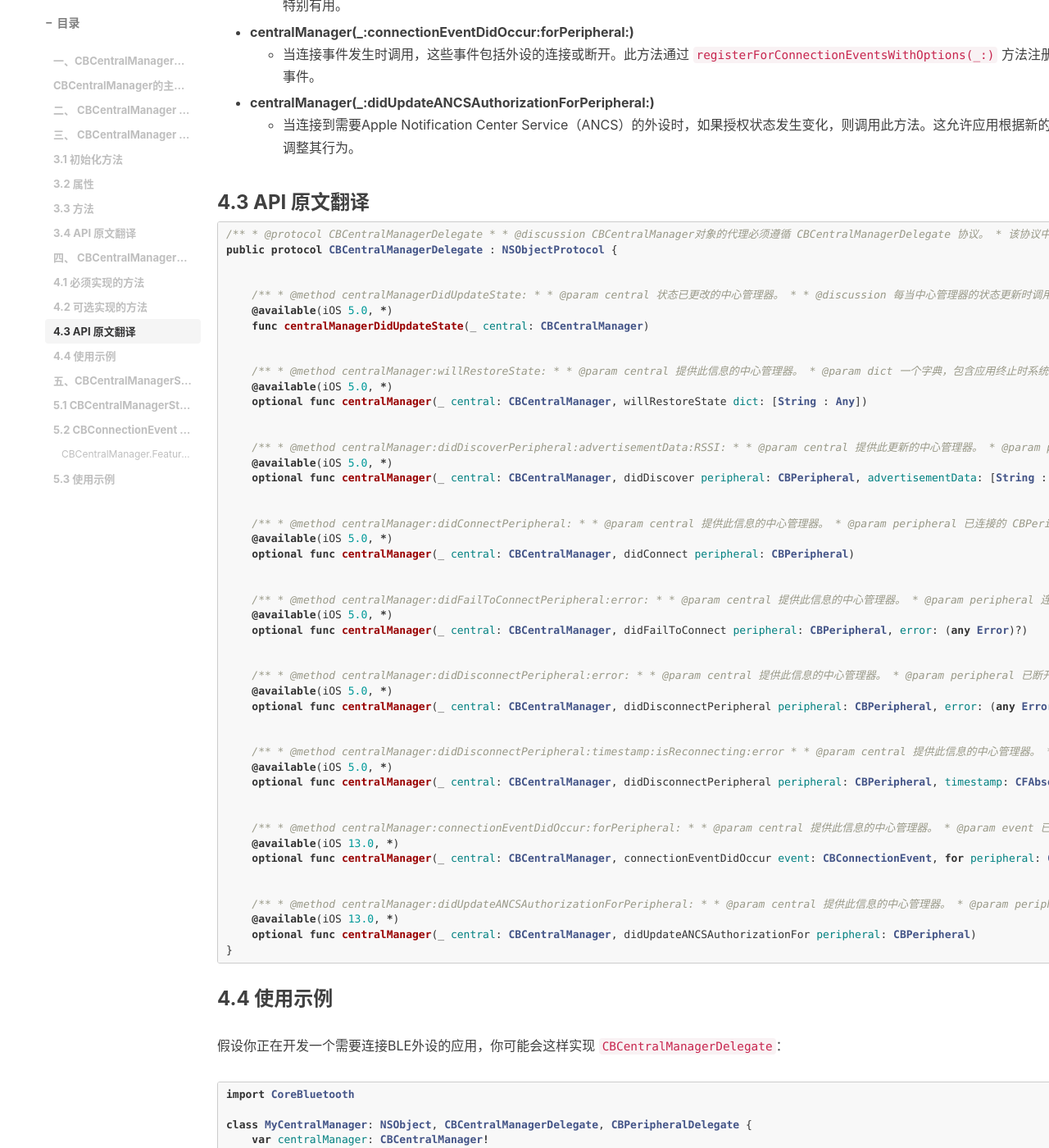
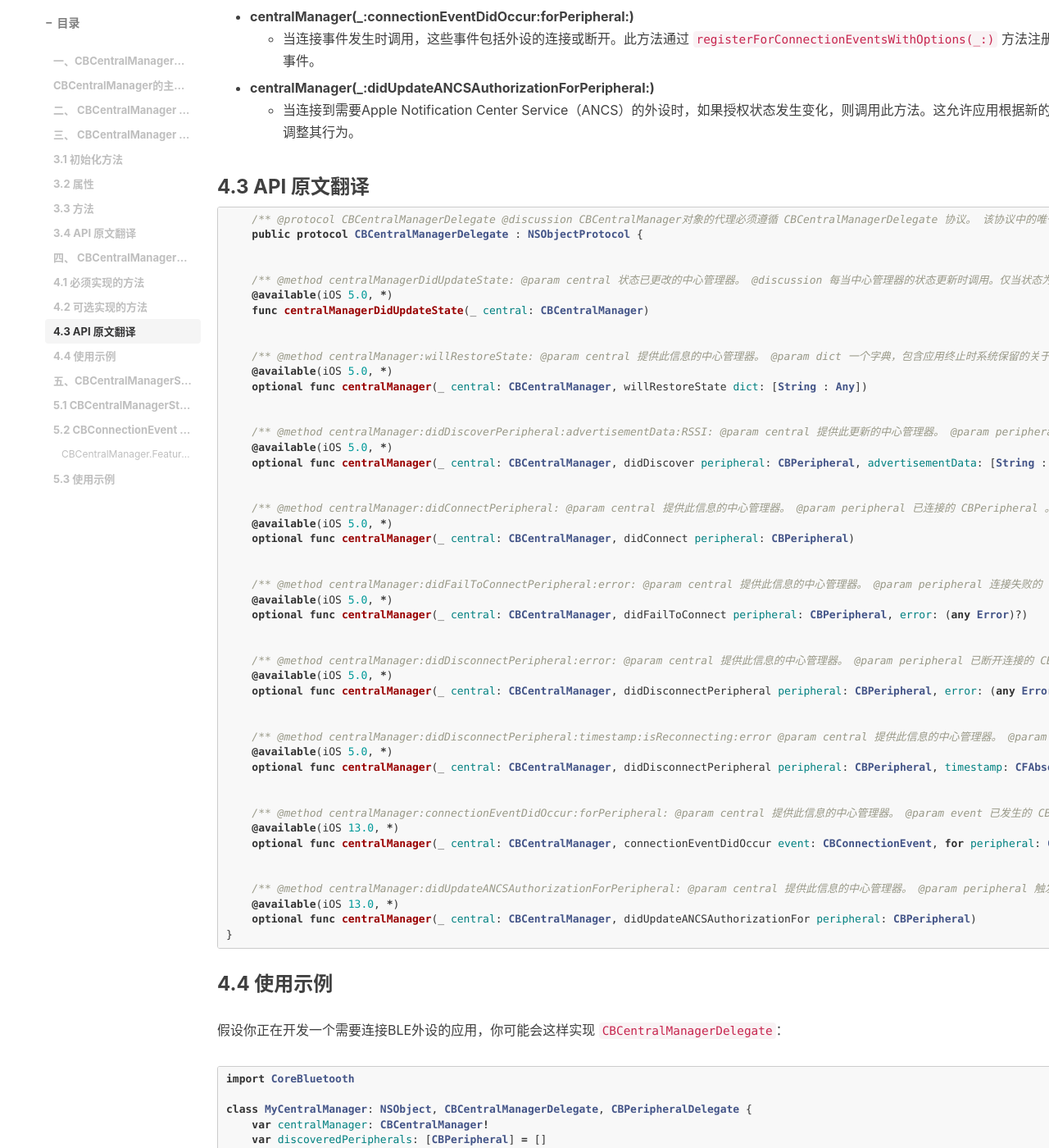
Before and after one commit to BuddyLiu/docs, a Jekyll site: the page built from _posts/202407/2024-07-30-01-Swift中的CBCentralManager技术详解.md, in a window 1280 px wide and 1400 px high, scrolled down 5114 px. Shown: the whole window at 82% size. Built offline with Jekyll 4.4.1, drawn with Linux system fonts in a browser that asks for light colours; nearby versions of some CDN libraries; comment, search, counter and statistics services are not loaded; some of the changed text lies outside the part shown.

Commit message:
修改格式

````diff
--- a/_posts/202407/2024-07-30-01-Swift中的CBCentralManager技术详解.md
+++ b/_posts/202407/2024-07-30-01-Swift中的CBCentralManager技术详解.md
@@ -126,187 +126,144 @@ centralManager.registerForConnectionEvents(options: [CBConnectionEventMatchingOp
 ### 3.4 API 原文翻译
 
 ```swift
-/**
- *  @class CBCentralManager
- *
- *  @discussion 蓝牙中心角色的入口点。仅当中心管理器的状态为 CBCentralManagerStatePoweredOn 时，才应发出命令。
- *
+    /**
+     @class CBCentralManager
+ @discussion 蓝牙中心角色的入口点。仅当中心管理器的状态为 CBCentralManagerStatePoweredOn 时，才应发出命令。
  */
-@available(iOS 5.0, *)
-open class CBCentralManager : CBManager {
-
+    @available(iOS 5.0, *)
+    open class CBCentralManager : CBManager {
 
     /**
-     *  @property delegate
-     *
-     *  @discussion 代理对象，将接收中心角色事件。
-     *
+     @property delegate
+     @discussion 代理对象，将接收中心角色事件。
      */
     weak open var delegate: (any CBCentralManagerDelegate)?
 
 
     /**
-     *  @property isScanning
-     *
-     *  @discussion 中心设备当前是否在扫描。
-     *
+     @property isScanning
+     @discussion 中心设备当前是否在扫描。
      */
     @available(iOS 9.0, *)
     open var isScanning: Bool { get }
 
 
     /**
-     *  @method supports
-     *
-     *  @param features	要检查支持的一个或多个特性。
-     *
-     *  @discussion     返回一个布尔值，表示是否支持提供的特性。
-     *
+     @method supports
+     @param features	要检查支持的一个或多个特性。
+     @discussion     返回一个布尔值，表示是否支持提供的特性。
      */
     @available(iOS 13.0, *)
     open class func supports(_ features: CBCentralManager.Feature) -> Bool
 
 
     /**
-     *  @method init
-     *
-     *  @discussion 便利初始化方法。
-     *
+     @method init
+     @discussion 便利初始化方法。
      */
     public convenience init()
 
 
     /**
-     *  @method initWithDelegate:queue:
-     *
-     *  @param delegate 接收中心角色事件的代理。
-     *  @param queue    事件将分发的dispatch队列。如果为nil，则使用主队列。
-     *
-     *  @discussion     初始化调用。中心角色的事件将在提供的队列上分发。
-     *
+     @method initWithDelegate:queue:
+     @param delegate 接收中心角色事件的代理。
+     @param queue    事件将分发的dispatch队列。如果为nil，则使用主队列。
+     @discussion     初始化调用。中心角色的事件将在提供的队列上分发。
      */
     public convenience init(delegate: (any CBCentralManagerDelegate)?, queue: dispatch_queue_t?)
 
 
     /**
-     *  @method initWithDelegate:queue:options:
-     *
-     *  @param delegate 接收中心角色事件的代理。
-     *  @param queue    事件将分发的dispatch队列。如果为nil，则使用主队列。
-     *  @param options  一个可选字典，指定管理器的选项。
-     *
-     *  @discussion     初始化调用。中心角色的事件将在提供的队列上分发。
-     *
-     *	@seealso		CBCentralManagerOptionShowPowerAlertKey
-     *	@seealso		CBCentralManagerOptionRestoreIdentifierKey
-     *
+     @method initWithDelegate:queue:options:
+     @param delegate 接收中心角色事件的代理。
+     @param queue    事件将分发的dispatch队列。如果为nil，则使用主队列。
+     @param options  一个可选字典，指定管理器的选项。
+     @discussion     初始化调用。中心角色的事件将在提供的队列上分发。
+     @@seealso		CBCentralManagerOptionShowPowerAlertKey
+     @seealso		CBCentralManagerOptionRestoreIdentifierKey
      */
     @available(iOS 7.0, *)
     public init(delegate: (any CBCentralManagerDelegate)?, queue: dispatch_queue_t?, options: [String : Any]? = nil)
 
 
     /**
-     *  @method retrievePeripheralsWithIdentifiers:
-     *
-     *  @param identifiers	一个 NSUUID 对象的列表。
-     *
-     *  @discussion			尝试根据对应的 identifiers 检索 CBPeripheral 对象。
-     *
-     *	@return				一个 CBPeripheral 对象的列表。
-     *
+     @method retrievePeripheralsWithIdentifiers:
+     @param identifiers	一个 NSUUID 对象的列表。
+     @discussion			尝试根据对应的 identifiers 检索 CBPeripheral 对象。
+     @@return				一个 CBPeripheral 对象的列表。
      */
     @available(iOS 7.0, *)
     open func retrievePeripherals(withIdentifiers identifiers: [UUID]) -> [CBPeripheral]
 
 
     /**
-     *  @method retrieveConnectedPeripheralsWithServices
-     *
-     *  @discussion 检索所有已连接到系统并实现 serviceUUIDs 中列出的任何服务的外设。
-     *				请注意，此集合可能包括由其他应用程序连接的外设，这些外设需要通过{@link connectPeripheral:options:}在本地连接后才能使用。
-     *
-     *	@return		一个 CBPeripheral 对象的列表。
-     *
+     @method retrieveConnectedPeripheralsWithServices
+     @discussion 检索所有已连接到系统并实现 serviceUUIDs 中列出的任何服务的外设。
+     				请注意，此集合可能包括由其他应用程序连接的外设，这些外设需要通过{@link connectPeripheral:options:}在本地连接后才能使用。
+     @@return		一个 CBPeripheral 对象的列表。
      */
     @available(iOS 7.0, *)
     open func retrieveConnectedPeripherals(withServices serviceUUIDs: [CBUUID]) -> [CBPeripheral]
 
 
     /**
-     *  @method scanForPeripheralsWithServices:options:
-     *
-     *  @param serviceUUIDs 一个 CBUUID 对象的列表，表示要扫描的服务。
-     *  @param options      一个可选字典，指定扫描选项。
-     *
-     *  @discussion         开始扫描广播任何 serviceUUIDs 中列出的服务的外设。虽然强烈不推荐，但如果 serviceUUIDs 为 nil ，将返回所有发现的外设。
-     *                      如果中心设备已经在使用不同的 serviceUUIDs 或 options 进行扫描，则提供的参数将替换它们。
-     *                      已指定 bluetooth-central 后台模式的应用程序允许在后台进行扫描，但有两个限制：扫描必须指定 serviceUUIDs 中的一个或多个服务类型，
-     *                      并且会忽略 CBCentralManagerScanOptionAllowDuplicatesKey 扫描选项。
-     *
-     *  @see                centralManager:didDiscoverPeripheral:advertisementData:RSSI:
-     *  @seealso            CBCentralManagerScanOptionAllowDuplicatesKey
-     *	@seealso			CBCentralManagerScanOptionSolicitedServiceUUIDsKey
-     *
+     @method scanForPeripheralsWithServices:options:
+     @param serviceUUIDs 一个 CBUUID 对象的列表，表示要扫描的服务。
+     @param options      一个可选字典，指定扫描选项。
+     @discussion         开始扫描广播任何 serviceUUIDs 中列出的服务的外设。虽然强烈不推荐，但如果 serviceUUIDs 为 nil ，将返回所有发现的外设。
+                         如果中心设备已经在使用不同的 serviceUUIDs 或 options 进行扫描，则提供的参数将替换它们。
+                         已指定 bluetooth-central 后台模式的应用程序允许在后台进行扫描，但有两个限制：扫描必须指定 serviceUUIDs 中的一个或多个服务类型，
+                         并且会忽略 CBCentralManagerScanOptionAllowDuplicatesKey 扫描选项。
+     @see                centralManager:didDiscoverPeripheral:advertisementData:RSSI:
+     @seealso            CBCentralManagerScanOptionAllowDuplicatesKey
+     @seealso			CBCentralManagerScanOptionSolicitedServiceUUIDsKey
      */
     open func scanForPeripherals(withServices serviceUUIDs: [CBUUID]?, options: [String : Any]? = nil)
 
 
     /**
-     *  @method stopScan
-     *
-     *  @discussion 停止扫描外设。
-     *
+     @method stopScan
+     @discussion 停止扫描外设。
      */
     open func stopScan()
 
 
     /**
-     *  @method connectPeripheral:options:
-     *
-     *  @param peripheral   要连接的外设。
-     *  @param options      一个可选字典，指定连接行为选项。
-     *
-     *  @discussion         发起与 peripheral 的连接。连接尝试永远不会超时，并且根据结果，将调用
-     *                      {@link centralManager:didConnectPeripheral:}或{@link centralManager:didFailToConnectPeripheral:error:}。
-     *                      当 peripheral 被释放时，挂起的尝试将自动取消，也可以通过{@link cancelPeripheralConnection}显式取消。
-     *
-     *  @see                centralManager:didConnectPeripheral:
-     *  @see                centralManager:didFailToConnectPeripheral:error:
-     *  @seealso            CBConnectPeripheralOptionNotifyOnConnectionKey
-     *  @seealso            CBConnectPeripheralOptionNotifyOnDisconnectionKey
-     *  @seealso            CBConnectPeripheralOptionNotifyOnNotificationKey
-     *  @seealso            CBConnectPeripheralOptionEnableTransportBridgingKey
-     *	@seealso			CBConnectPeripheralOptionRequiresANCS
-     *  @seealso            CBConnectPeripheralOptionEnableAutoReconnect
-     *
+     @method connectPeripheral:options:
+     @param peripheral   要连接的外设。
+     @param options      一个可选字典，指定连接行为选项。
+     @discussion         发起与 peripheral 的连接。连接尝试永远不会超时，并且根据结果，将调用
+                         {@link centralManager:didConnectPeripheral:}或{@link centralManager:didFailToConnectPeripheral:error:}。
+                         当 peripheral 被释放时，挂起的尝试将自动取消，也可以通过{@link cancelPeripheralConnection}显式取消。
+     @see                centralManager:didConnectPeripheral:
+     @see                centralManager:didFailToConnectPeripheral:error:
+     @seealso            CBConnectPeripheralOptionNotifyOnConnectionKey
+     @seealso            CBConnectPeripheralOptionNotifyOnDisconnectionKey
+     @seealso            CBConnectPeripheralOptionNotifyOnNotificationKey
+     @seealso            CBConnectPeripheralOptionEnableTransportBridgingKey
+     @seealso			CBConnectPeripheralOptionRequiresANCS
+     @seealso            CBConnectPeripheralOptionEnableAutoReconnect
      */
     open func connect(_ peripheral: CBPeripheral, options: [String : Any]? = nil)
 
 
     /**
-     *  @method cancelPeripheralConnection:
-     *
-     *  @param peripheral   一个 CBPeripheral 对象。
-     *
-     *  @discussion         取消与 peripheral 的活跃或挂起的连接。请注意，这是非阻塞的，并且仍然挂起到 peripheral 的任何 CBPeripheral 命令可能会或可能不会完成。
-     *
-     *  @see                centralManager:didDisconnectPeripheral:error:
-     *
+     @method cancelPeripheralConnection:
+     @param peripheral   一个 CBPeripheral 对象。
+     @discussion         取消与 peripheral 的活跃或挂起的连接。请注意，这是非阻塞的，并且仍然挂起到 peripheral 的任何 CBPeripheral 命令可能会或可能不会完成。
+     @see                centralManager:didDisconnectPeripheral:error:
      */
     open func cancelPeripheralConnection(_ peripheral: CBPeripheral)
 
 
     /**
-     *  @method registerForConnectionEventsWithOptions:
-     *
-     *  @param options		一个字典，指定连接事件选项。
-     *
-     *  @discussion     	当发生与给定选项匹配的连接事件时，调用{@link centralManager:connectionEventDidOccur:forPeripheral:}。
-     *                      在option参数中传递nil将清除任何先前注册的匹配选项。
-     *
-     *  @see				centralManager:connectionEventDidOccur:forPeripheral:
-     *  @seealso        	CBConnectionEventMatchingOptionServiceUUIDs
-     *  @seealso            CBConnectionEventMatchingOptionPeripheralUUIDs
+     @method registerForConnectionEventsWithOptions:
+     @param options		一个字典，指定连接事件选项。
+     @discussion     	当发生与给定选项匹配的连接事件时，调用{@link centralManager:connectionEventDidOccur:forPeripheral:}。
+                         在option参数中传递nil将清除任何先前注册的匹配选项。
+     @see				centralManager:connectionEventDidOccur:forPeripheral:
+     @seealso        	CBConnectionEventMatchingOptionServiceUUIDs
+     @seealso            CBConnectionEventMatchingOptionPeripheralUUIDs
      */
     @available(iOS 13.0, *)
     open func registerForConnectionEvents(options: [CBConnectionEventMatchingOption : Any]? = nil)
@@ -351,148 +308,116 @@ open class CBCentralManager : CBManager {
 ### 4.3 API 原文翻译
 
 ```swift
-/**
- *  @protocol CBCentralManagerDelegate
- *
- *  @discussion CBCentralManager对象的代理必须遵循 CBCentralManagerDelegate 协议。
- *              该协议中的唯一必需方法用于指示中心管理器的可用性，而可选方法则允许发现和连接外设。
- *
- */
-public protocol CBCentralManagerDelegate : NSObjectProtocol {
+    /**
+     @protocol CBCentralManagerDelegate
+     @discussion CBCentralManager对象的代理必须遵循 CBCentralManagerDelegate 协议。
+             该协议中的唯一必需方法用于指示中心管理器的可用性，而可选方法则允许发现和连接外设。
+    */
+    public protocol CBCentralManagerDelegate : NSObjectProtocol {
 
 
     /**
-     *  @method centralManagerDidUpdateState:
-     *
-     *  @param central  状态已更改的中心管理器。
-     *
-     *  @discussion     每当中心管理器的状态更新时调用。仅当状态为 CBCentralManagerStatePoweredOn 时才应发出命令。低于 CBCentralManagerStatePoweredOn 的状态意味着扫描已停止，并且所有已连接的外设都已被断开连接。
-     *                  如果状态降至 CBCentralManagerStatePoweredOff 以下，则从此中心管理器获得的所有 CBPeripheral 对象都将失效，并必须重新检索或发现。
-     *
-     *  @see            state
-     *
+     @method centralManagerDidUpdateState:
+     @param central  状态已更改的中心管理器。
+     @discussion     每当中心管理器的状态更新时调用。仅当状态为 CBCentralManagerStatePoweredOn 时才应发出命令。低于 CBCentralManagerStatePoweredOn 的状态意味着扫描已停止，并且所有已连接的外设都已被断开连接。
+                     如果状态降至 CBCentralManagerStatePoweredOff 以下，则从此中心管理器获得的所有 CBPeripheral 对象都将失效，并必须重新检索或发现。
+     @see            state
      */
     @available(iOS 5.0, *)
     func centralManagerDidUpdateState(_ central: CBCentralManager)
 
 
     /**
-     *  @method centralManager:willRestoreState:
-     *
-     *  @param central      提供此信息的中心管理器。
-     *  @param dict			一个字典，包含应用终止时系统保留的关于 central 的信息。
-     *
-     *  @discussion			对于选择启用状态保存和恢复的应用程序，当您的应用在后台重新启动以完成某些蓝牙相关任务时，将首先调用此方法。使用此方法将您的应用程序状态与蓝牙系统状态同步。
-     *
-     *  @seealso            CBCentralManagerRestoredStatePeripheralsKey;
-     *  @seealso            CBCentralManagerRestoredStateScanServicesKey;
-     *  @seealso            CBCentralManagerRestoredStateScanOptionsKey;
-     *
+     @method centralManager:willRestoreState:
+     @param central      提供此信息的中心管理器。
+     @param dict			一个字典，包含应用终止时系统保留的关于 central 的信息。
+     @discussion			对于选择启用状态保存和恢复的应用程序，当您的应用在后台重新启动以完成某些蓝牙相关任务时，将首先调用此方法。使用此方法将您的应用程序状态与蓝牙系统状态同步。
+     @seealso            CBCentralManagerRestoredStatePeripheralsKey;
+     @seealso            CBCentralManagerRestoredStateScanServicesKey;
+     @seealso            CBCentralManagerRestoredStateScanOptionsKey;
      */
     @available(iOS 5.0, *)
     optional func centralManager(_ central: CBCentralManager, willRestoreState dict: [String : Any])
 
 
     /**
-     *  @method centralManager:didDiscoverPeripheral:advertisementData:RSSI:
-     *
-     *  @param central              提供此更新的中心管理器。
-     *  @param peripheral           一个 CBPeripheral 对象。
-     *  @param advertisementData    一个包含任何广告和扫描响应数据的字典。
-     *  @param RSSI                  peripheral 的当前RSSI值，单位为dBm。值 127 保留，表示RSSI不可用。
-     *
-     *  @discussion                 在扫描过程中，当 central 发现 peripheral 时调用此方法。必须保留发现的外设以便使用它；否则，它将被视为不感兴趣并由中心管理器清理。
-     *                             有关 advertisementData 键的列表，请参阅{@link CBAdvertisementDataLocalNameKey}和其他类似常量。
-     *
-     *  @seealso                    CBAdvertisementData.h
-     *
+     @method centralManager:didDiscoverPeripheral:advertisementData:RSSI:
+     @param central              提供此更新的中心管理器。
+     @param peripheral           一个 CBPeripheral 对象。
+     @param advertisementData    一个包含任何广告和扫描响应数据的字典。
+     @param RSSI                  peripheral 的当前RSSI值，单位为dBm。值 127 保留，表示RSSI不可用。
+     @discussion                 在扫描过程中，当 central 发现 peripheral 时调用此方法。必须保留发现的外设以便使用它；否则，它将被视为不感兴趣并由中心管理器清理。
+                                有关 advertisementData 键的列表，请参阅{@link CBAdvertisementDataLocalNameKey}和其他类似常量。
+     @seealso                    CBAdvertisementData.h
      */
     @available(iOS 5.0, *)
     optional func centralManager(_ central: CBCentralManager, didDiscover peripheral: CBPeripheral, advertisementData: [String : Any], rssi RSSI: NSNumber)
 
 
     /**
-     *  @method centralManager:didConnectPeripheral:
-     *
-     *  @param central      提供此信息的中心管理器。
-     *  @param peripheral   已连接的 CBPeripheral 。
-     *
-     *  @discussion         当通过{@link connectPeripheral:options:}发起的连接成功时调用此方法。
-     *
+     @method centralManager:didConnectPeripheral:
+     @param central      提供此信息的中心管理器。
+     @param peripheral   已连接的 CBPeripheral 。
+     @discussion         当通过{@link connectPeripheral:options:}发起的连接成功时调用此方法。
      */
     @available(iOS 5.0, *)
     optional func centralManager(_ central: CBCentralManager, didConnect peripheral: CBPeripheral)
 
 
     /**
-     *  @method centralManager:didFailToConnectPeripheral:error:
-     *
-     *  @param central      提供此信息的中心管理器。
-     *  @param peripheral   连接失败的 CBPeripheral 。
-     *  @param error        失败的原因。
-     *
-     *  @discussion         当通过{@link connectPeripheral:options:}发起的连接未能完成时调用此方法。由于连接尝试不会超时，因此连接失败是不典型的，并且通常表明存在瞬态问题。
-     *
+     @method centralManager:didFailToConnectPeripheral:error:
+     @param central      提供此信息的中心管理器。
+     @param peripheral   连接失败的 CBPeripheral 。
+     @param error        失败的原因。
+     @discussion         当通过{@link connectPeripheral:options:}发起的连接未能完成时调用此方法。由于连接尝试不会超时，因此连接失败是不典型的，并且通常表明存在瞬态问题。
      */
     @available(iOS 5.0, *)
     optional func centralManager(_ central: CBCentralManager, didFailToConnect peripheral: CBPeripheral, error: (any Error)?)
 
 
     /**
-     *  @method centralManager:didDisconnectPeripheral:error:
-     *
-     *  @param central      提供此信息的中心管理器。
-     *  @param peripheral   已断开连接的 CBPeripheral 。
-     *  @param error        如果发生错误，则为失败的原因。
-     *
-     *  @discussion         当通过{@link connectPeripheral:options:}连接的外设断开连接时调用此方法。如果断开连接不是由{@link cancelPeripheralConnection}发起的，则错误参数将详细说明原因。
-     *                      一旦调用此方法，将不再在 peripheral 的 CBPeripheralDelegate 上调用更多方法。
-     *
+     @method centralManager:didDisconnectPeripheral:error:
+     @param central      提供此信息的中心管理器。
+     @param peripheral   已断开连接的 CBPeripheral 。
+     @param error        如果发生错误，则为失败的原因。
+     @discussion         当通过{@link connectPeripheral:options:}连接的外设断开连接时调用此方法。如果断开连接不是由{@link cancelPeripheralConnection}发起的，则错误参数将详细说明原因。
+                         一旦调用此方法，将不再在 peripheral 的 CBPeripheralDelegate 上调用更多方法。
      */
     @available(iOS 5.0, *)
     optional func centralManager(_ central: CBCentralManager, didDisconnectPeripheral peripheral: CBPeripheral, error: (any Error)?)
 
 
     /**
-     *  @method centralManager:didDisconnectPeripheral:timestamp:isReconnecting:error
-     *
-     *  @param central      提供此信息的中心管理器。
-     *  @param peripheral   已断开连接的 CBPeripheral 。
-     *  @param timestamp        断开连接的时间戳，可能是现在或几秒钟前。
-     *  @param isReconnecting      如果断开连接时触发了重新连接。
-     *  @param error        如果发生错误，则为失败的原因。
-     *
-     *  @discussion         当通过{@link connectPeripheral:options:}连接的外设断开连接时调用此方法。如果外设是使用连接选项{@link CBConnectPeripheralOptionEnableAutoReconnect}连接的，
-     *                      则调用此方法后，系统将自动尝试重新连接到外设。如果之后成功建立了与外设的连接，则可能会调用{@link centralManager:didConnectPeripheral:}。
-     *                      如果外设是在没有选项CBConnectPeripheralOptionEnableAutoReconnect的情况下连接的，则调用此方法后，将不再在 peripheral 的 CBPeripheralDelegate 上调用更多方法。
-     *
+     @method centralManager:didDisconnectPeripheral:timestamp:isReconnecting:error
+     @param central      提供此信息的中心管理器。
+     @param peripheral   已断开连接的 CBPeripheral 。
+     @param timestamp        断开连接的时间戳，可能是现在或几秒钟前。
+     @param isReconnecting      如果断开连接时触发了重新连接。
+     @param error        如果发生错误，则为失败的原因。
+     @discussion         当通过{@link connectPeripheral:options:}连接的外设断开连接时调用此方法。如果外设是使用连接选项{@link CBConnectPeripheralOptionEnableAutoReconnect}连接的，
+                         则调用此方法后，系统将自动尝试重新连接到外设。如果之后成功建立了与外设的连接，则可能会调用{@link centralManager:didConnectPeripheral:}。
+                         如果外设是在没有选项CBConnectPeripheralOptionEnableAutoReconnect的情况下连接的，则调用此方法后，将不再在 peripheral 的 CBPeripheralDelegate 上调用更多方法。
      */
     @available(iOS 5.0, *)
     optional func centralManager(_ central: CBCentralManager, didDisconnectPeripheral peripheral: CBPeripheral, timestamp: CFAbsoluteTime, isReconnecting: Bool, error: (any Error)?)
 
 
     /**
-     *  @method centralManager:connectionEventDidOccur:forPeripheral:
-     *
-     *  @param central      提供此信息的中心管理器。
-     *  @param event		已发生的 CBConnectionEvent 。
-     *  @param peripheral   触发事件的 CBPeripheral 。
-     *
-     *  @discussion         当发生与通过{@link registerForConnectionEventsWithOptions:}提供的选项之一匹配的外设的连接或断开连接时调用此方法。
-     *
+     @method centralManager:connectionEventDidOccur:forPeripheral:
+     @param central      提供此信息的中心管理器。
+     @param event		已发生的 CBConnectionEvent 。
+     @param peripheral   触发事件的 CBPeripheral 。
+     @discussion         当发生与通过{@link registerForConnectionEventsWithOptions:}提供的选项之一匹配的外设的连接或断开连接时调用此方法。
      */
     @available(iOS 13.0, *)
     optional func centralManager(_ central: CBCentralManager, connectionEventDidOccur event: CBConnectionEvent, for peripheral: CBPeripheral)
 
 
     /**
-     *  @method centralManager:didUpdateANCSAuthorizationForPeripheral:
-     *
-     *  @param central      提供此信息的中心管理器。
-     *  @param peripheral   触发事件的 CBPeripheral 。
-     *
-     *  @discussion         当使用{@link connectPeripheral:}选项{@link CBConnectPeripheralOptionRequiresANCS}连接的外设的授权状态更改时调用此方法。
-     *
+     @method centralManager:didUpdateANCSAuthorizationForPeripheral:
+     @param central      提供此信息的中心管理器。
+     @param peripheral   触发事件的 CBPeripheral 。
+     @discussion         当使用{@link connectPeripheral:}选项{@link CBConnectPeripheralOptionRequiresANCS}连接的外设的授权状态更改时调用此方法。
      */
     @available(iOS 13.0, *)
     optional func centralManager(_ central: CBCentralManager, didUpdateANCSAuthorizationFor peripheral: CBPeripheral)
````
